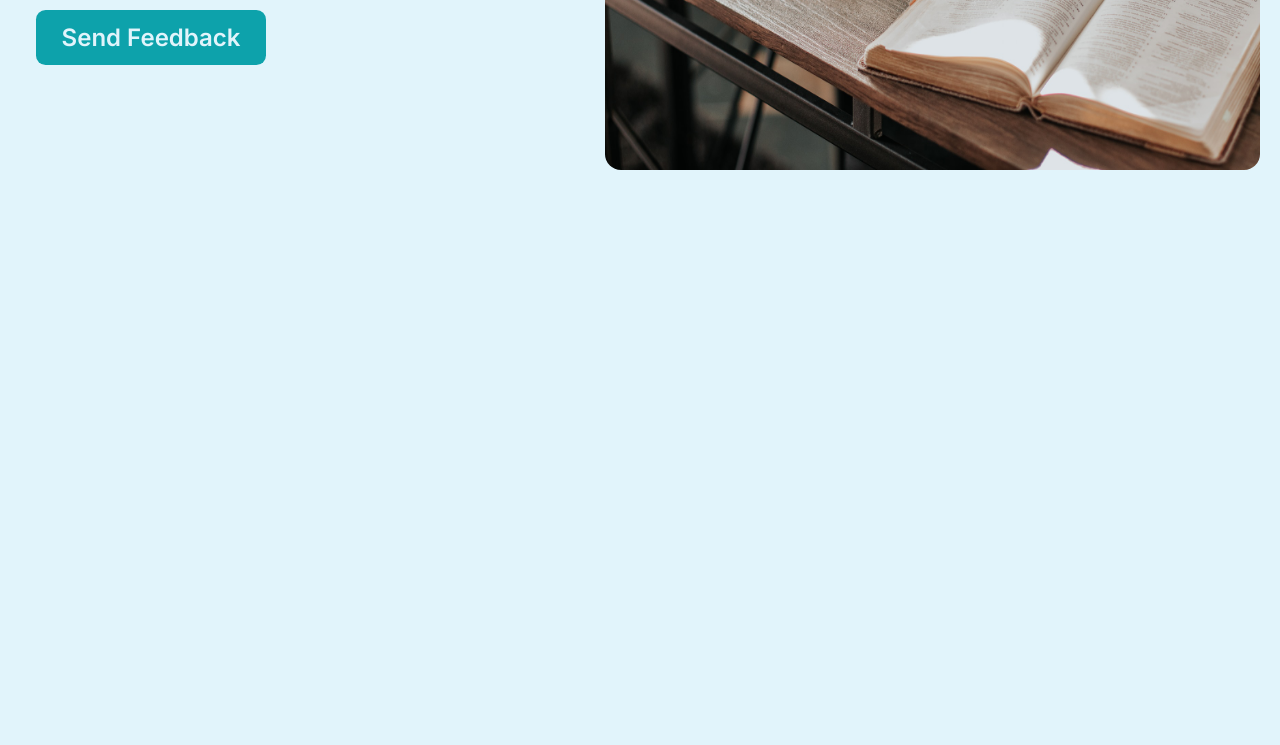
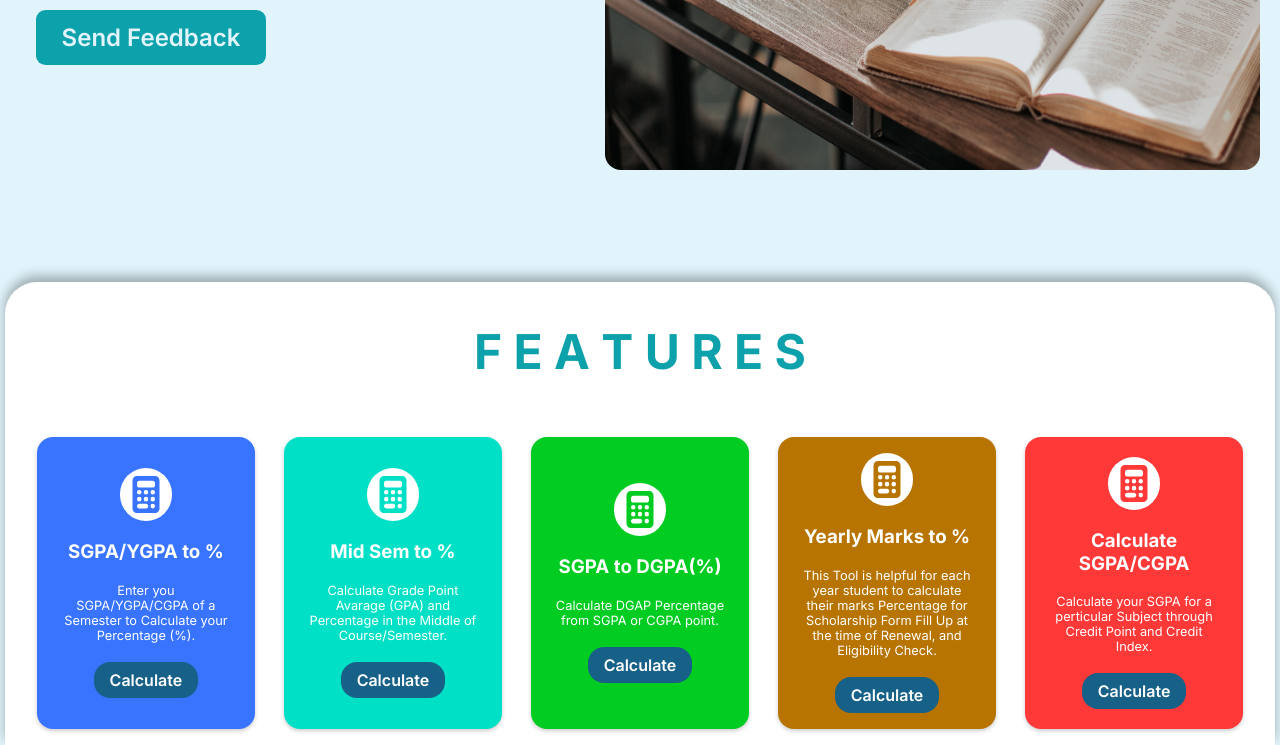
Before and after one commit to RanaChail/ScholarEdu, a plain HTML site: page index.html in a window 1280 px wide. Shown: the part 484-1229 px from the top of the page. Before the commit the page ends 803 px from the top, so only its background shows below. Drawn offline with Linux system fonts and the light colour scheme.

Commit message:
Added Feature Section.

```diff
--- a/index.html
+++ b/index.html
@@ -1,17 +1,22 @@
 <!DOCTYPE html>
 <html lang="en">
   <head>
-    <meta charset="UTF-8">
-    <meta name="viewport" content="width=device-width, initial-scale=1.0">
+    <meta charset="UTF-8" />
+    <meta name="viewport" content="width=device-width, initial-scale=1.0" />
     <title>ScholarEdu - Calculate your Result</title>
-    <link rel="stylesheet" href="style.css">
+    <link rel="stylesheet" href="style.css" />
   </head>
   <body>
     <!--============================ Navbar Section =========================-->
     <section class="header">
       <header class="header-content">
         <a href="#home" class="main-logo-content">
-                <img src="./images/scholaredu.svg" alt="logo" loading="lazy" class="main-logo">
+          <img
+            src="./images/scholaredu.svg"
+            alt="logo"
+            loading="lazy"
+            class="main-logo"
+          />
           <span class="main-logo-text">ScholarEdu</span>
         </a>
         <nav class="navbar">
@@ -36,10 +41,96 @@
         </div>
         <div class="home-right">
           <div class="image-container">
-                    <img src="./images/hero-image.jpg" alt="home-icon" class="home-img">
+            <img
+              src="./images/hero-image.jpg"
+              alt="home-icon"
+              class="home-img"
+            />
           </div>
         </div>
       </main>
     </section>
+
+    <!--========================= Feature Section =========================-->
+    <section class="feature-container">
+      <div class="feature-title-container">
+        <h2 class="feature-title">F E A T U R E S</h2>
+      </div>
+      <div class="feature-grid">
+        <!-- Grid 1 -->
+        <div class="grid-container icon1">
+          <div class="grid-img">
+            <img src="./images/icon-blue.svg" alt="" class="grid-icon" />
+          </div>
+          <div class="grid-heading">
+            <h3>SGPA/YGPA to %</h3>
+          </div>
+          <div class="grid-description">
+            Enter you SGPA/YGPA/CGPA of a Semester to Calculate your Percentage
+            (%).
+          </div>
+          <a href="#calculate" class="calculate-btn">Calculate</a>
+        </div>
+
+        <!-- Grid 2 -->
+        <div class="grid-container icon2">
+          <div class="grid-img">
+            <img src="./images/icon-cyan.svg" alt="" class="grid-icon" />
+          </div>
+          <div class="grid-heading">
+            <h3>Mid Sem to %</h3>
+          </div>
+          <div class="grid-description">
+            Calculate Grade Point Avarage (GPA) and Percentage in the Middle of
+            Course/Semester.
+          </div>
+          <a href="#calculate" class="calculate-btn">Calculate</a>
+        </div>
+
+        <!-- Grid 3 -->
+        <div class="grid-container icon3">
+          <div class="grid-img">
+            <img src="./images/icon-green.svg" alt="" class="grid-icon" />
+          </div>
+          <div class="grid-heading">
+            <h3>SGPA to DGPA(%)</h3>
+          </div>
+          <div class="grid-description">
+            Calculate DGAP Percentage from SGPA or CGPA point.
+          </div>
+          <a href="#calculate" class="calculate-btn">Calculate</a>
+        </div>
+
+        <!-- Grid 4 -->
+        <div class="grid-container icon4">
+          <div class="grid-img">
+            <img src="./images/icon-yellow.svg" alt="" class="grid-icon" />
+          </div>
+          <div class="grid-heading">
+            <h3>Yearly Marks to %</h3>
+          </div>
+          <div class="grid-description">
+            This Tool is helpful for each year student to calculate their marks
+            Percentage for Scholarship Form Fill Up at the time of Renewal, and
+            Eligibility Check.
+          </div>
+          <a href="#calculate" class="calculate-btn">Calculate</a>
+        </div>
+
+        <!-- Grid 5 -->
+        <div class="grid-container icon5">
+          <div class="grid-img">
+            <img src="./images/icon-red.svg" alt="" class="grid-icon" />
+          </div>
+          <div class="grid-heading">
+            <h3>Calculate SGPA/CGPA</h3>
+          </div>
+          <div class="grid-description">
+            Calculate your SGPA for a perticular Subject through Credit Point and Credit Index.
+          </div>
+          <a href="#calculate" class="calculate-btn">Calculate</a>
+        </div>
+      </div>
+    </section>
   </body>
 </html>
--- a/style.css
+++ b/style.css
@@ -246,3 +246,107 @@ body{
         width: 85%;
     }
 }
+
+
+/*------------------------------ Feature Section ---------------------------*/
+.feature-container{
+    max-width: 100%;
+    background-color: white;
+    margin-top: 7rem;
+    border-top-left-radius: 2rem;
+    border-top-right-radius: 2rem;
+    box-shadow: 0px -6px 12px rgba(0,0,0,0.3);
+}
+
+.feature-title{
+    padding: 2.5rem 1.5rem;
+    font-size: 3rem;
+    color: var(--primary-color);
+    animation: slideFromLeft 1s ease forwards;
+}
+
+.feature-grid{
+    max-width: 1240px;
+    margin: 0 auto;
+    display: grid;
+    grid-template-columns: repeat(5,1fr);
+    padding: 1rem 2rem;
+    gap: 1.8rem;
+}
+
+.grid-container{
+    background-color: rgb(0, 0, 0);
+    border-radius: 1rem;
+    padding: 1rem 1.5rem;
+    display: flex;
+    flex-direction: column;
+    justify-content: center;
+    align-items: center;
+    gap: 1.2rem;
+    box-shadow: 0px 2px 4px rgba(0,0,0,0.2);
+    cursor: pointer;
+    transition: all 0.3s ease;
+}
+
+.grid-container:hover{
+    transform: scale(1.025);
+    box-shadow: 0px 3px 5px rgba(0,0,0,0.3);
+}
+
+.grid-img{
+    height: 2.3rem;
+    width: 2.3rem;
+    background-color: white;
+    display: flex;
+    align-items: center;
+    justify-content: center;
+    padding: 0.5rem;
+    border-radius: 50%;
+}
+
+.grid-icon{
+    height: 100%;
+    width: 100%;
+}
+
+.grid-heading{
+    font-size: 1rem;
+    color: white;
+}
+
+.grid-description{
+    font-size: 0.8rem;
+    color: white;
+}
+
+.icon1{
+    background-color: #3874ff;
+}
+.icon2{
+    background-color: #00e0c6;
+}
+.icon3{
+    background-color: #00cc22;
+}
+.icon4{
+    background-color: #b87400;
+}
+.icon5{
+    background-color: #ff3838;
+}
+
+.calculate-btn{
+    text-decoration: none;
+    color: white;
+    font-weight: 600;
+    background-color: var(--link-color);
+    padding: 0.5rem 1rem;
+    border: none;
+    border-radius: 1rem;
+    transition: all 0.3s ease;
+}
+
+.calculate-btn:hover{
+    background-color: var(--accent-color);
+    color: var(--text-color);
+}
```
Also changed, not shown: images/icon-blue.svg (added), images/icon-cyan.svg (added), images/icon-green.svg (added), images/icon-red.svg (added), images/icon-yellow.svg (added). Lines whose indentation alone changed are shown as unchanged.
